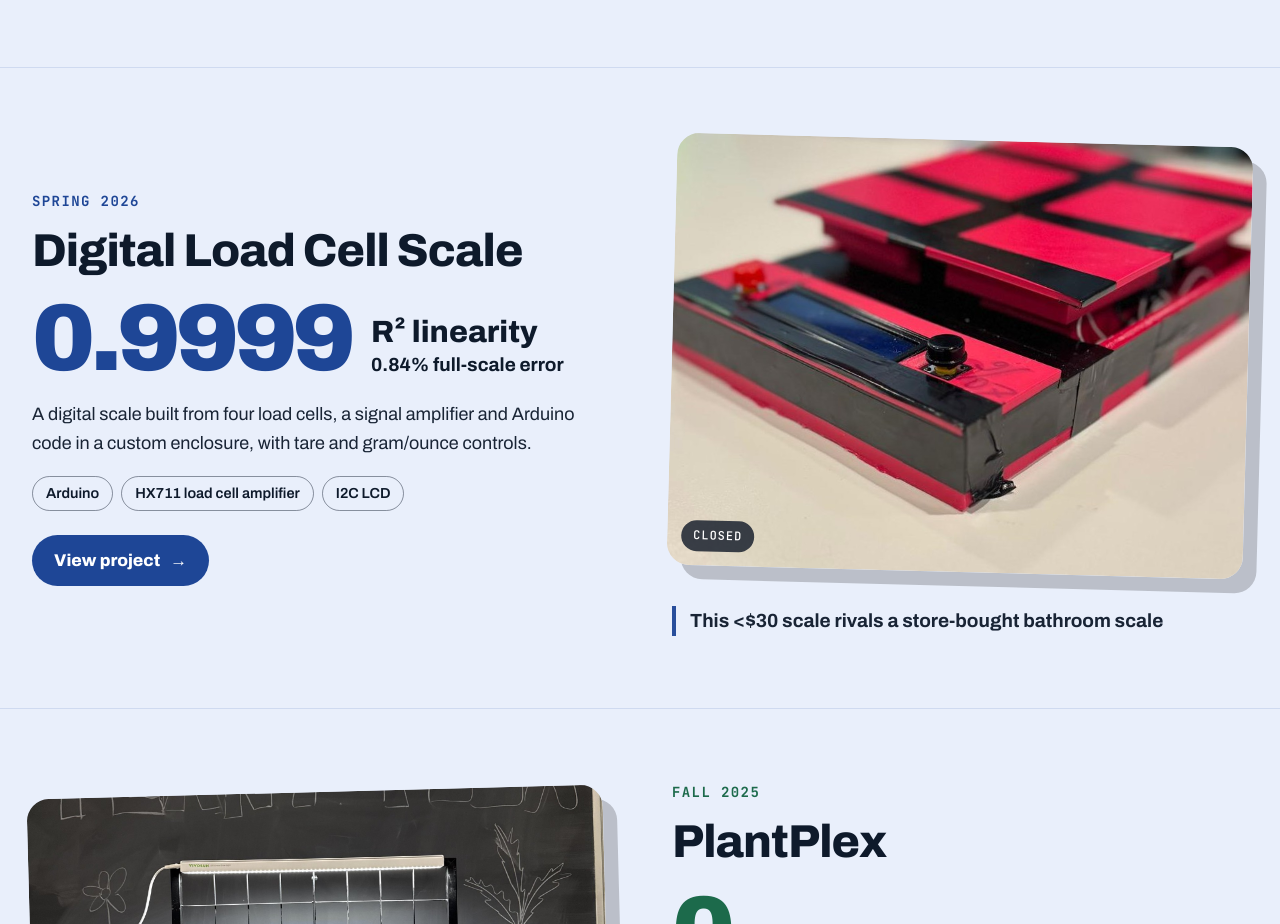
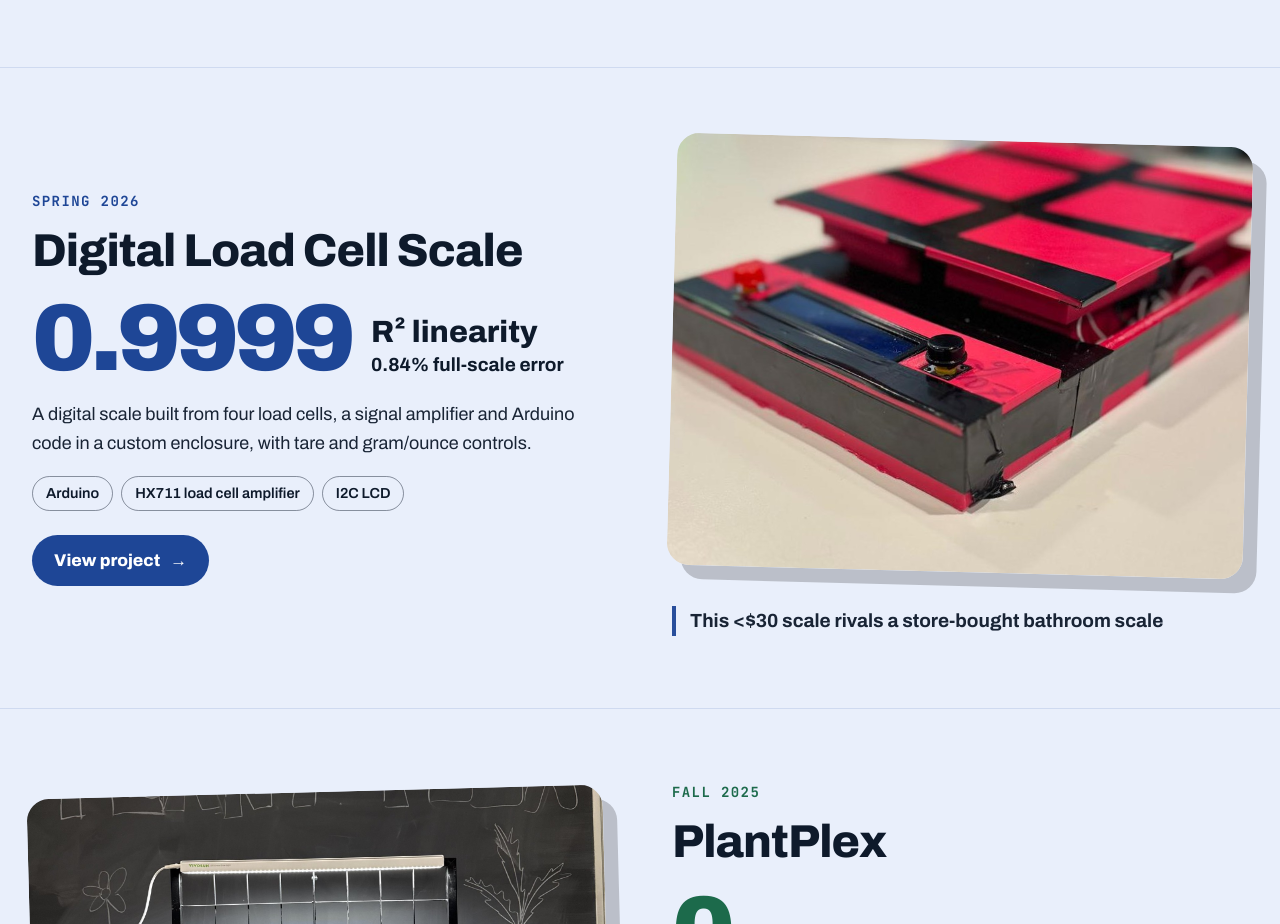
Before and after one commit to riobenyehoshua/portfolio, a plain HTML site: page index.html in a window 1280 px wide. Shown: the part 1420-2344 px from the top of the page. Drawn offline with Linux system fonts and the light colour scheme.

Commit message:
Load cell card: soft-edged, eased lid reveal that stays open once scrolled past; remove Closed/Inside labels
Co-Authored-By: Claude Fable 5.2 <noreply@anthropic.com>

```diff
--- a/css/style.css
+++ b/css/style.css
@@ -282,10 +282,9 @@ figcaption{font-size:15px;color:var(--mut);margin-top:10px}
 /* ---- homepage load cell card: closed photo, then the inside is revealed like a lid lifting ---- */
 .lid{position:relative;display:grid}
 .lid img{grid-area:1/1;width:100%;height:100%}
-.lid .open{object-position:50% 52%;clip-path:inset(calc((1 - var(--o,0))*100%) 0 0 0);transform:scale(calc(1.04 - var(--o,0)*.04))}
-.lid .tag{position:absolute;left:14px;bottom:14px;background:rgba(14,23,38,.8);color:#fff;font-size:12px;letter-spacing:.08em;padding:6px 12px;border-radius:99px;pointer-events:none;transition:opacity .3s}
-.lid .tag.b,.lid.on .tag.a{opacity:0}
-.lid.on .tag.b{opacity:1}
+.lid .open{object-position:50% 52%;transform:scale(calc(1.04 - var(--o,0)*.04));
+  -webkit-mask-image:linear-gradient(to top,#000 calc(var(--o,0)*130% - 30%),transparent calc(var(--o,0)*130%));
+  mask-image:linear-gradient(to top,#000 calc(var(--o,0)*130% - 30%),transparent calc(var(--o,0)*130%))}
 .band.flip .mcol{order:2}
 .band .claim{font-weight:700;font-size:19px;border-left:4px solid var(--c);padding-left:14px;margin:34px 0 0}
 @media(max-width:860px){.band.flip .mcol{order:0}.band .claim{margin-top:26px}}
--- a/index.html
+++ b/index.html
@@ -22,7 +22,7 @@
 <link rel="preconnect" href="https://fonts.googleapis.com">
 <link rel="preconnect" href="https://fonts.gstatic.com" crossorigin>
 <link rel="stylesheet" href="https://fonts.googleapis.com/css2?family=Archivo:wdth,wght@62..125,400..900&family=JetBrains+Mono:wght@500;700&display=swap">
-<link rel="stylesheet" href="css/style.css?v=17">
+<link rel="stylesheet" href="css/style.css?v=18">
 </head>
 <body>
 <nav class="nav"><div class="wrap"><a class="brand" href="#top">Rio Ben-Yehoshua</a><button class="navtoggle" type="button" aria-expanded="false">Menu</button><div class="links"><a href="#top">Home</a><div class="dd"><a href="#projects" data-s="projects">Projects ▾</a><div class="menu"><div><a href="ping-pong.html">Ping Pong Recirculation System<small>Autonomous launch-and-catch machine</small></a><a href="load-cell-scale.html">Digital Load Cell Scale<small>Arduino scale built on four load cells</small></a><a href="plantplex.html">PlantPlex<small>Self-watering indoor farming grid</small></a><a class="sep" href="#projects">See all projects →</a></div></div></div><a href="#current">Current work</a><a href="#shop">Builds</a><div class="dd"><a href="#profile" data-s="profile skills activities">About ▾</a><div class="menu sm"><div><a href="#profile">About me</a><a href="#skills">Skills</a><a href="#activities">Beyond the classroom</a></div></div></div><a href="#contact">Contact</a><a class="cta" href="files/Rio-Ben-Yehoshua-Resume.pdf" target="_blank" rel="noopener">Resume</a></div></div></nav>
@@ -51,7 +51,7 @@
   </div></a>
 
   <a class="band flip p-blue" id="loadcell" href="load-cell-scale.html"><div class="wrap">
-    <div class="mcol"><div class="media lid"><img src="images/loadcell/angled.jpg" alt="The finished load cell scale, closed, with its LCD and buttons"><img class="open" src="images/loadcell/inside.jpg" alt="The scale opened up, showing the four load cells and wiring under the platform" loading="lazy"><span class="tag a mono">Closed</span><span class="tag b mono">Inside: 4 load cells</span></div><p class="claim">This &lt;$30 scale rivals a store-bought bathroom scale</p></div>
+    <div class="mcol"><div class="media lid"><img src="images/loadcell/angled.jpg" alt="The finished load cell scale, closed, with its LCD and buttons"><img class="open" src="images/loadcell/inside.jpg" alt="The scale opened up, showing the four load cells and wiring under the platform" loading="lazy"></div><p class="claim">This &lt;$30 scale rivals a store-bought bathroom scale</p></div>
     <div class="rv"><span class="count mono">Spring 2026</span><h3>Digital Load Cell Scale</h3><div class="stat"><span class="big">0.9999</span><span class="unit"><span class="ul">R² linearity</span>0.84% full-scale error</span></div>      <p>A digital scale built from four load cells, a signal amplifier and Arduino code in a custom enclosure, with tare and gram/ounce controls.</p>
       <div class="chips"><span class="chip">Arduino</span><span class="chip">HX711 load cell amplifier</span><span class="chip">I2C LCD</span></div><span class="go">View project <span>→</span></span></div>
   </div></a>
@@ -125,6 +125,6 @@
   <a class="mail" href="mailto:rio.benyehoshua@cooper.edu">rio.benyehoshua@cooper.edu</a>
   <div class="btns" style="justify-content:center"><a class="btn" href="https://www.linkedin.com/in/rio-ben-yehoshua-609740366/">LinkedIn</a><a class="btn solid" href="files/Rio-Ben-Yehoshua-Resume.pdf" target="_blank" rel="noopener">Resume</a></div>
 </div></section>
-<script src="js/site.js?v=9" defer></script>
+<script src="js/site.js?v=10" defer></script>
 </body>
 </html>
--- a/js/site.js
+++ b/js/site.js
@@ -25,16 +25,19 @@
   var io=new IntersectionObserver(function(es){es.forEach(function(e){if(e.isIntersecting)e.target.play().catch(function(){});else if(!e.target.paused)e.target.pause()})},{threshold:.35});
   v.forEach(function(x){io.observe(x)})})();
 
-// Homepage load cell card: stays closed until the whole photo is on screen. Then scrolling down lifts the lid
-// (the inside photo wipes up), and scrolling up at any point lowers it again the same way.
-// Fully open or closed takes 30% of a screen height of scrolling. --o goes 0 (closed) to 1 (open).
-(function(){var l=[].slice.call(document.querySelectorAll('.lid'));if(!l.length)return;var q=false,y=scrollY;
-  function set(el,o){el._o=o;el.style.setProperty('--o',o.toFixed(3));el.classList.toggle('on',o>.5)}
-  function clamp(o){return Math.max(0,Math.min(1,o))}
-  function upd(){q=false;var vh=innerHeight,dy=scrollY-y;y=scrollY;l.forEach(function(el){var b=el.getBoundingClientRect().bottom;
-    set(el,b>vh?0:clamp(el._o+dy/(vh*.3)))})}
-  l.forEach(function(el){var b=el.getBoundingClientRect().bottom;set(el,clamp((innerHeight-b)/(innerHeight*.3)))});
-  addEventListener('scroll',function(){if(!q){q=true;requestAnimationFrame(upd)}},{passive:true})})();
+// Homepage load cell card: stays closed until the whole photo is on screen, then opens (the inside photo
+// wipes up with a soft edge) over the next 30% of a screen height of scrolling. It stays open once scrolled
+// past, and closes only when scrolled back to where it opened. --o goes 0 (closed) to 1 (open); the shown
+// value glides toward the scroll position each frame so the motion is smooth, not jumpy.
+(function(){var l=[].slice.call(document.querySelectorAll('.lid'));if(!l.length)return;var run=false;
+  function target(el){var vh=innerHeight;return Math.max(0,Math.min(1,(vh-el.getBoundingClientRect().bottom)/(vh*.3)))}
+  function set(el,o){el._o=o;el.style.setProperty('--o',o.toFixed(4))}
+  function tick(){var more=false;l.forEach(function(el){var t=target(el),d=t-el._o;
+    if(Math.abs(d)<.002)set(el,t);else{set(el,el._o+d*.14);more=true}});
+    if(more)requestAnimationFrame(tick);else run=false}
+  function kick(){if(!run){run=true;requestAnimationFrame(tick)}}
+  l.forEach(function(el){set(el,target(el))});
+  addEventListener('scroll',kick,{passive:true});addEventListener('resize',kick)})();
 
 // "On this page" bar on project pages: mark the section being read.
 (function(){var as=document.querySelectorAll('.toc a');if(!as.length||!('IntersectionObserver' in window))return;
```
Also changed, not shown: load-cell-scale.html (+2 -2 lines), ping-pong.html (+2 -2 lines), plantplex.html (+2 -2 lines), shop.html (+2 -2 lines).
